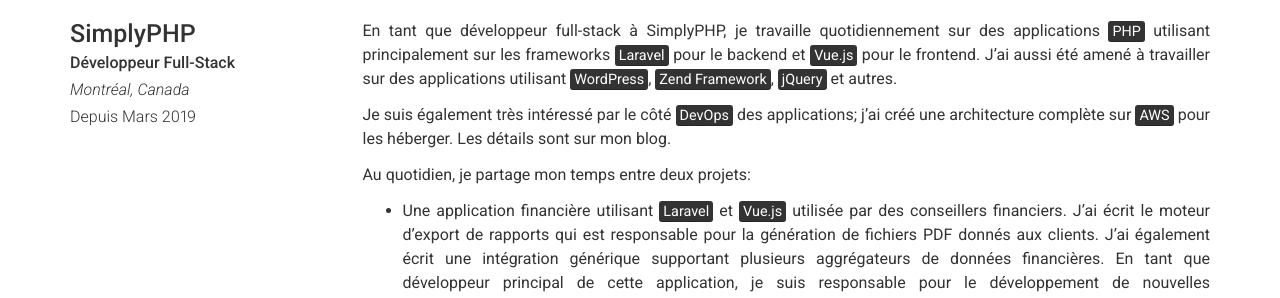
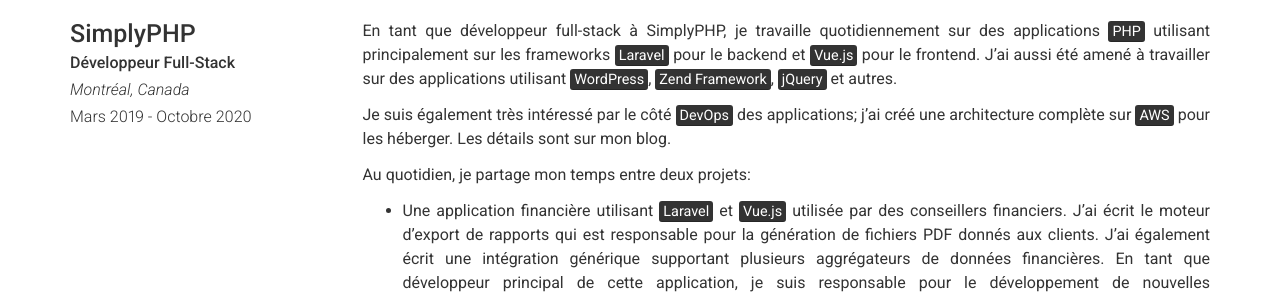
Before and after one commit to AdrienPoupa/resume, a Jekyll site: the page built from fr.md, in a window 1280 px wide and 900 px high, scrolled down 1541 px. Shown: the part 153-451 px from the top of the window. Built offline with Jekyll 4.4.1, drawn with Linux system fonts in a browser that asks for light colours; nearby versions of some CDN libraries.

Commit message:
Update experience.yml

```diff
--- a/_data/fr/experience.yml
+++ b/_data/fr/experience.yml
@@ -5,7 +5,7 @@
   link: https://www.simplyphp.com
   location: Montréal, Canada
   job_title: Développeur Full-Stack
-  dates: Depuis Mars 2019
+  dates: Mars 2019 - Octobre 2020
   description: |
     En tant que développeur full-stack à SimplyPHP, je travaille quotidiennement sur des applications <mark>PHP</mark>
     utilisant principalement sur les frameworks <mark>Laravel</mark> pour le backend et <mark>Vue.js</mark> pour le frontend.
```
